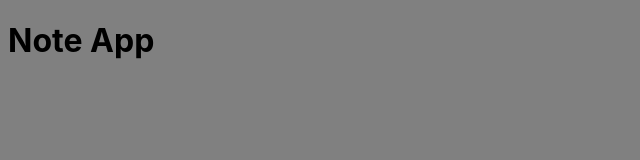
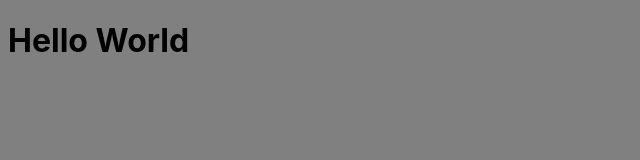
Before and after one commit to filmverse/part4, a React (Create React App) app in the folder project2/: page / in a window 1280 px wide. Shown: the top 160 px of the page, without its empty margins (0-640 px from the left). Built offline with nearby package versions, Linux system fonts and the light colour scheme.

Commit message:
creating notes full stack app for testing purpose

```diff
--- a/project2/src/App.js
+++ b/project2/src/App.js
@@ -1,10 +1,10 @@
 
 const App = () => {
-    return (
-        <div>
-            <h1>Note App</h1>
-        </div>
-    )
+  return (
+    <div>
+      <h1>Hello World</h1>
+    </div>
+  )
 }
 
 export default App;
```
